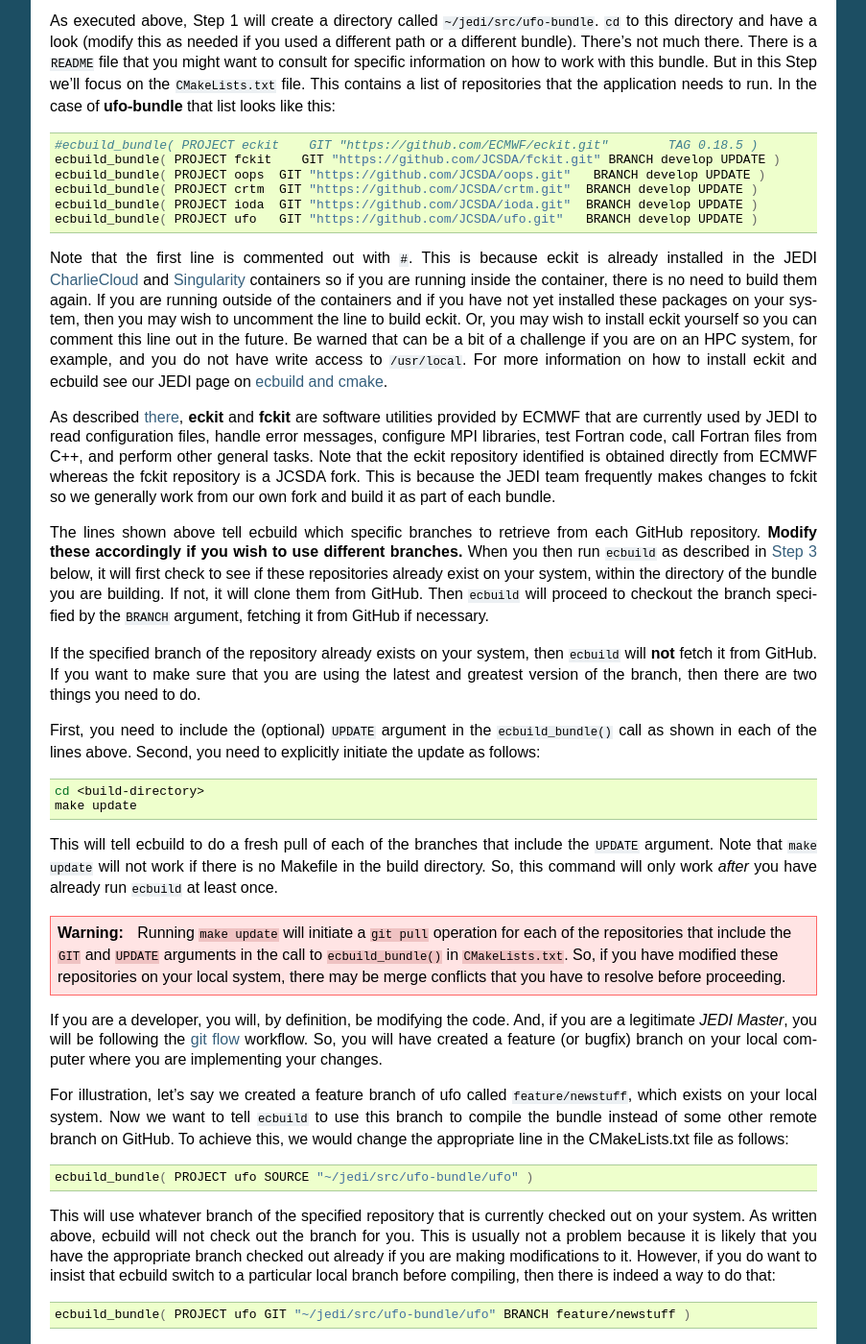
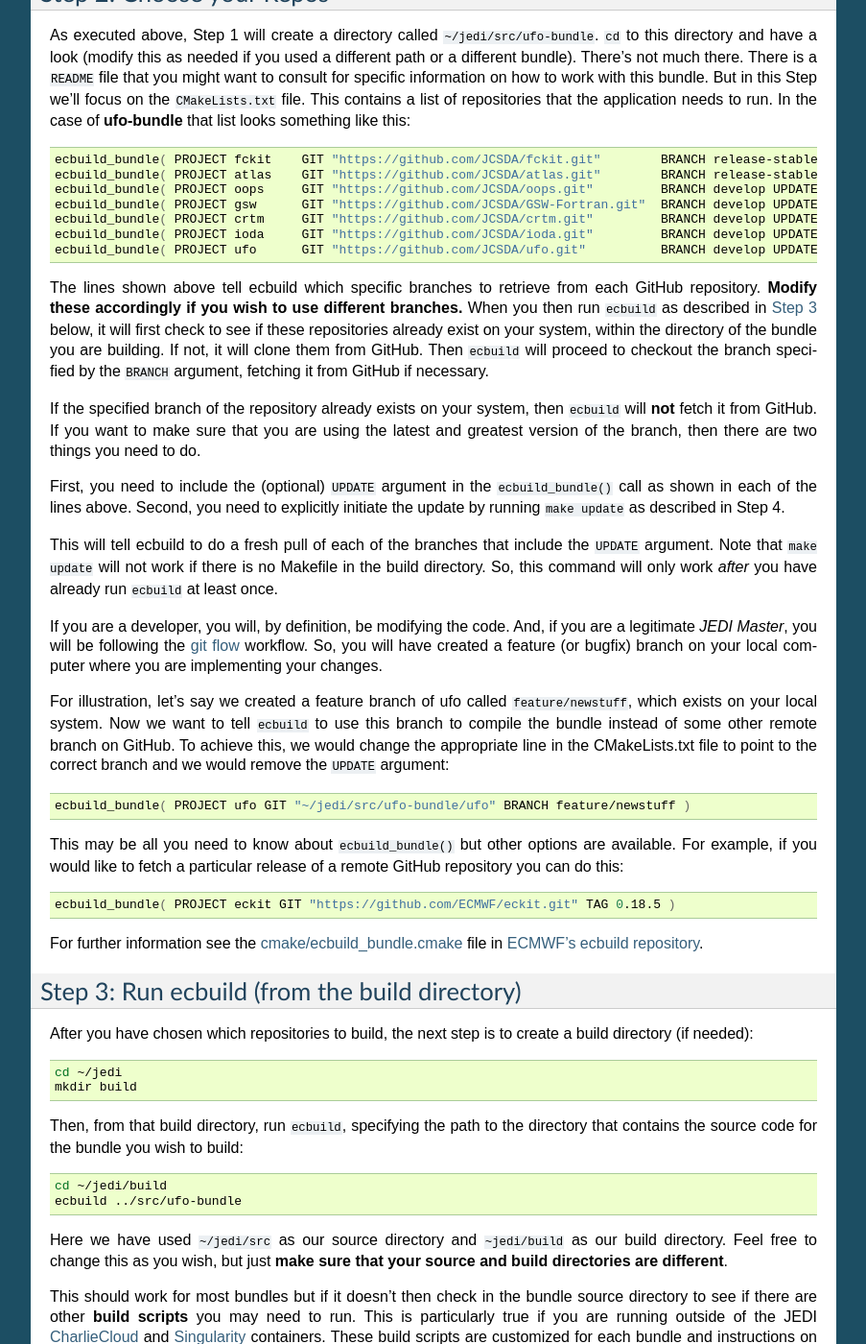
Before and after one commit to JCSDA/jedi-docs, a Sphinx documentation site: the page built from docs/developer/building_and_testing/building_jedi.rst, in a window 1280 px wide and 1400 px high, scrolled down 2060 px. Shown: the whole window at 96% size, without its empty margins (198-1101 px from the left). Built offline with Sphinx 7.4.7, drawn with Linux system fonts in a browser that asks for light colours; some of the changed text lies outside the part shown.

Commit message:
clarify make update and remove outdated content

```diff
--- a/docs/developer/building_and_testing/building_jedi.rst
+++ b/docs/developer/building_and_testing/building_jedi.rst
@@ -3,12 +3,12 @@
 Building and compiling JEDI
 =============================
 
-As described in detail :doc:`elsewhere <../developer_tools/cmake>`, the procedure for building and compiling JEDI rests heavily on the software tools :code:`CMake` and :code:`ecbuild`, which make your life much easier.  A typical workflow proceeds in the following steps:
+As described in detail :doc:`elsewhere <../developer_tools/cmake>`, the procedure for building and compiling JEDI rests heavily on the software tools :code:`CMake` and :code:`ecbuild`, which make your life much easier.  A typical workflow proceeds in t<he following steps:
 
 1. Clone the desired JEDI **bundle**
 2. Optionally edit the :code:`CMakeLists.txt` file in the bundle to choose the code branches you want to work with
 3. :code:`cd` to the build directory and run :code:`ecbuild` to generate the Makefiles and other infrastructure
-4. Run :code:`make` to compile the code
+4. Run :code:`make update` to pull the latest, up-to-date code from GitHub (optional) and :code:`make` to compile the code
 5. Run :code:`ctest` to verify that the bundle is working correctly
 
 In terms of the actual commands you would enter, these steps will look something like this:
@@ -94,47 +94,30 @@ So, to start your JEDI adventure, the first step is to create a directory as a h
 Step 2: Choose your Repos
 -------------------------
 
-As executed above, Step 1 will create a directory called :code:`~/jedi/src/ufo-bundle`.  :code:`cd` to this directory and have a look (modify this as needed if you used a different path or a different bundle).  There's not much there.  There is a :code:`README` file that you might want to consult for specific information on how to work with this bundle.  But in this Step we'll focus on the :code:`CMakeLists.txt` file.  This contains a list of repositories that the application needs to run.  In the case of **ufo-bundle** that list looks like this:
+As executed above, Step 1 will create a directory called :code:`~/jedi/src/ufo-bundle`.  :code:`cd` to this directory and have a look (modify this as needed if you used a different path or a different bundle).  There's not much there.  There is a :code:`README` file that you might want to consult for specific information on how to work with this bundle.  But in this Step we'll focus on the :code:`CMakeLists.txt` file.  This contains a list of repositories that the application needs to run.  In the case of **ufo-bundle** that list looks something like this:
 
 .. code:: bash
 
-   #ecbuild_bundle( PROJECT eckit    GIT "https://github.com/ECMWF/eckit.git"        TAG 0.18.5 )
-   ecbuild_bundle( PROJECT fckit    GIT "https://github.com/JCSDA/fckit.git" BRANCH develop UPDATE )
-   ecbuild_bundle( PROJECT oops  GIT "https://github.com/JCSDA/oops.git"   BRANCH develop UPDATE )
-   ecbuild_bundle( PROJECT crtm  GIT "https://github.com/JCSDA/crtm.git"  BRANCH develop UPDATE )
-   ecbuild_bundle( PROJECT ioda  GIT "https://github.com/JCSDA/ioda.git"  BRANCH develop UPDATE )
-   ecbuild_bundle( PROJECT ufo   GIT "https://github.com/JCSDA/ufo.git"   BRANCH develop UPDATE )
+   ecbuild_bundle( PROJECT fckit    GIT "https://github.com/JCSDA/fckit.git"        BRANCH release-stable UPDATE )
+   ecbuild_bundle( PROJECT atlas    GIT "https://github.com/JCSDA/atlas.git"        BRANCH release-stable UPDATE )
+   ecbuild_bundle( PROJECT oops     GIT "https://github.com/JCSDA/oops.git"         BRANCH develop UPDATE )
+   ecbuild_bundle( PROJECT gsw      GIT "https://github.com/JCSDA/GSW-Fortran.git"  BRANCH develop UPDATE )
+   ecbuild_bundle( PROJECT crtm     GIT "https://github.com/JCSDA/crtm.git"         BRANCH develop UPDATE )
+   ecbuild_bundle( PROJECT ioda     GIT "https://github.com/JCSDA/ioda.git"         BRANCH develop UPDATE )
+   ecbuild_bundle( PROJECT ufo      GIT "https://github.com/JCSDA/ufo.git"          BRANCH develop UPDATE )
 
-Note that the first line is commented out with :code:`#`.  This is because eckit is already installed in the JEDI :doc:`CharlieCloud <../jedi_environment/charliecloud>` and :doc:`Singularity <../jedi_environment/singularity>` containers so if you are running inside the container, there is no need to build them again.  If you are running outside of the containers and if you have not yet installed these packages on your system, then you may wish to uncomment the line to build eckit.  Or, you may wish to install eckit yourself so you can comment this line out in the future.  Be warned that can be a bit of a challenge if you are on an HPC system, for example, and you do not have write access to :code:`/usr/local`.  For more information on how to install eckit and ecbuild see our JEDI page on :doc:`ecbuild and cmake <../developer_tools/cmake>`.
-
-As described :doc:`there <../developer_tools/cmake>`, **eckit** and **fckit** are software utilities provided by ECMWF that are currently used by JEDI to read configuration files, handle error messages, configure MPI libraries, test Fortran code, call Fortran files from C++, and perform other general tasks.  Note that the eckit repository identified is obtained directly from ECMWF whereas the fckit repository is a JCSDA fork.  This is because the JEDI team frequently makes changes to fckit so we generally work from our own fork and build it as part of each bundle.
 
 The lines shown above tell ecbuild which specific branches to retrieve from each GitHub repository.  **Modify these accordingly if you wish to use different branches.**  When you then run :code:`ecbuild` as described in :ref:`Step 3 <build-step3>` below, it will first check to see if these repositories already exist on your system, within the directory of the bundle you are building.  If not, it will clone them from GitHub.  Then :code:`ecbuild` will proceed to checkout the branch specified by the :code:`BRANCH` argument, fetching it from GitHub if necessary.
 
 If the specified branch of the repository already exists on your system, then :code:`ecbuild` will **not** fetch it from GitHub.   If you want to make sure that you are using the latest and greatest version of the branch, then there are two things you need to do.
 
-First, you need to include the (optional) :code:`UPDATE` argument in the :code:`ecbuild_bundle()` call as shown in each of the lines above.  Second, you need to explicitly initiate the update as follows:
-
-.. code:: bash
-
-   cd <build-directory>
-   make update
+First, you need to include the (optional) :code:`UPDATE` argument in the :code:`ecbuild_bundle()` call as shown in each of the lines above.  Second, you need to explicitly initiate the update by running :code:`make update` as described in Step 4.
 
 This will tell ecbuild to do a fresh pull of each of the branches that include the :code:`UPDATE` argument.  Note that :code:`make update` will not work if there is no Makefile in the build directory.  So, this command will only work *after* you have already run :code:`ecbuild` at least once.
 
-.. warning::
-
-   Running :code:`make update` will initiate a :code:`git pull` operation for each of the repositories that include the :code:`GIT` and :code:`UPDATE` arguments in the call to :code:`ecbuild_bundle()` in :code:`CMakeLists.txt`.  So, if you have modified these repositories on your local system, there may be merge conflicts that you have to resolve before proceeding.
-
 If you are a developer, you will, by definition, be modifying the code.  And, if you are a legitimate *JEDI Master*, you will be following the :doc:`git flow <../developer_tools/getting-started-with-gitflow>` workflow.  So, you will have created a feature (or bugfix) branch on your local computer where you are implementing your changes.
 
-For illustration, let's say we created a feature branch of ufo called :code:`feature/newstuff`, which exists on your local system.  Now we want to tell :code:`ecbuild` to use this branch to compile the bundle instead of some other remote branch on GitHub.  To achieve this, we would change the appropriate line in the CMakeLists.txt file as follows:
-
-.. code:: bash
-
-   ecbuild_bundle( PROJECT ufo SOURCE "~/jedi/src/ufo-bundle/ufo" )
-
-This will use whatever branch of the specified repository that is currently checked out on your system.  As written above, ecbuild will not check out the branch for you.  This is usually not a problem because it is likely that you have the appropriate branch checked out already if you are making modifications to it.  However, if you do want to insist that ecbuild switch to a particular local branch before compiling, then there is indeed a way to do that:
+For illustration, let's say we created a feature branch of ufo called :code:`feature/newstuff`, which exists on your local system.  Now we want to tell :code:`ecbuild` to use this branch to compile the bundle instead of some other remote branch on GitHub.  To achieve this, we would change the appropriate line in the CMakeLists.txt file to point to the correct branch and we would remove the :code:`UPDATE` argument:
 
 .. code:: bash
 
@@ -211,14 +194,23 @@ For more information, enter :code:`ecbuild --help` and see our JEDI page on :doc
 Step 4: Run make (from the build directory)
 -------------------------------------------
 
+After running ecbuild, the next step is to make sure the code is up to date.  You can do this by running :code:`make update` from the build directory as described in Step 2:
+
+.. code:: bash
+
+    make update
+
+.. warning::
+
+   Running :code:`make update` will initiate a :code:`git pull` operation for each of the repositories that include the :code:`GIT` and :code:`UPDATE` arguments in the call to :code:`ecbuild_bundle()` in :code:`CMakeLists.txt`.  So, if you have modified these repositories on your local system, there may be merge conflicts that you have to resolve before proceeding.
+
 Now, at long last, you are ready to compile the code.  From the build directory, just type
 
 .. code:: bash
 
-    make -j4
+   make -j4
 
-
-The :code:`-j4` flag tells make to use four parallel processes.  Since many desktops, laptops, and of course HPC systems come with 4 or more compute cores, this can greatly speed up the compile time.
+The :code:`-j4` flag tells make to use four parallel processes.  Since many desktops, laptops, and of course HPC systems come with 4 or more compute cores, this can greatly speed up the compile time.  Feel free to increase this number if appropriate for your hardware.
 
 The most useful option you're likely to want for :code:`make` other than :code:`-j` is the verbose option, which will tell you the actual commands that are being executed in glorious detail:
 
```
Also changed, not shown: other parts of docs/developer/building_and_testing/building_jedi.rst (+1 -1 lines).
